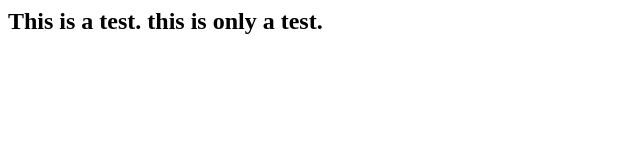
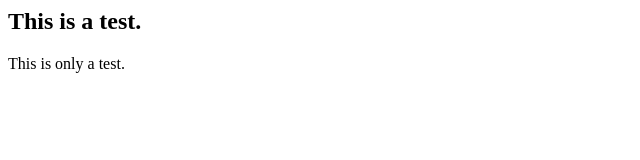
Before and after one commit to pc72/warning, a plain HTML site: page index.html in a window 1280 px wide. Shown: the whole page, without its empty margins (0-640 px from the left). Drawn offline with Linux system fonts and the light colour scheme.

Commit message:
Update index.html

```diff
--- a/index.html
+++ b/index.html
@@ -4,6 +4,6 @@
 
 </head>
 <body>
-<h2>This is a test. this is only a test. </h2>
+<h2>This is a test.</h2></h2></h2> This is only a test. </h2>
 </body>
 </html>
```
